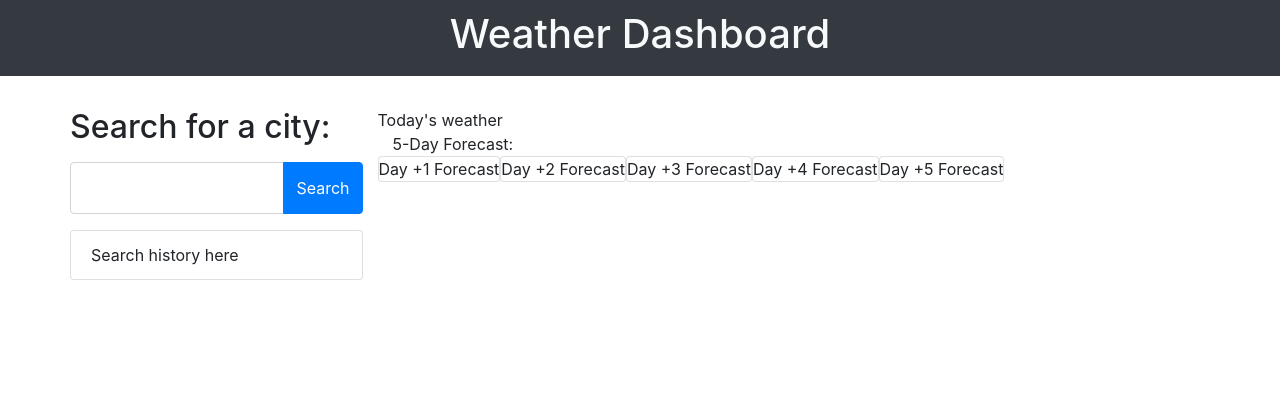
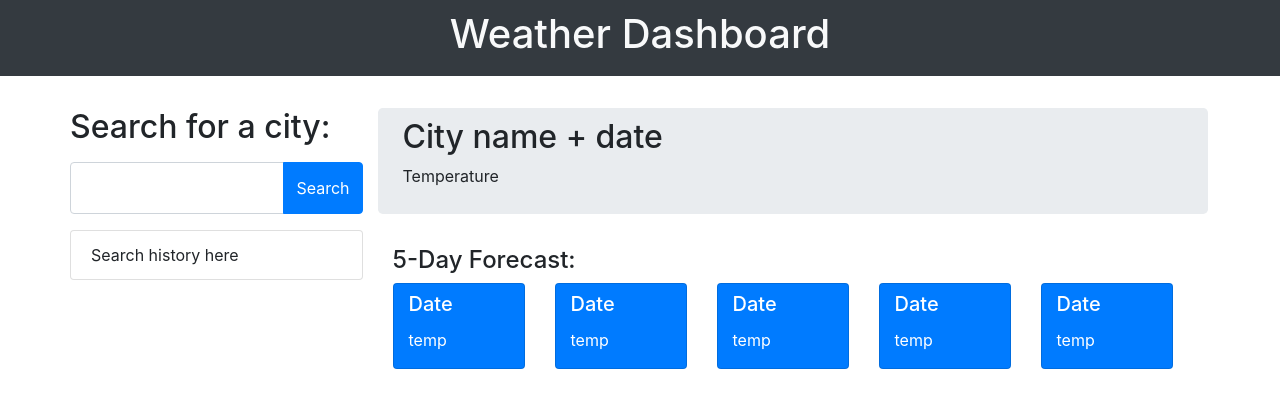
Before and after one commit to Dylancouzon/Weather-Dashboard, a plain HTML site: page index.html in a window 1280 px wide. Drawn offline with nearby package versions, Linux system fonts and the light colour scheme; no server answers.

Commit message:
add rest of bootstrap

```diff
--- a/index.html
+++ b/index.html
@@ -37,33 +37,44 @@
           </div>
 
           <!-- Search History -->
-          <ul class="list-group">
+          <!-- https://getbootstrap.com/docs/4.2/components/list-group/ docs to activate links if needed -->
+          <ul class="list-group mb-3">
             <li class="list-group-item">Search history here</li>
           </ul>
         </div>
         <div class="col-12 col-md-8">
           <!-- Today's result -->
           <div class="row">
-            Today's weather
+            <div class="jumbotron col-12">
+              <div class="container">
+                <h2 class="display-5">City name + date</h2>
+                <p>Temperature</p>
+              </div>
+            </div>
           </div>
           <!-- 5 Days Forecast -->
-          5-Day Forecast:
-          <div class="row">
-            <div class="card">
-              Day +1 Forecast
+          <h4>5-Day Forecast:</h4>
+          <div class="row justify-content-around card-deck">
+            <div class="card text-white bg-primary mb-3 col pt-2">
+                <h5 class="card-title">Date</h5>
+                <p>temp</p>
             </div>
-            <div class="card">
-              Day +2 Forecast
-            </div>
-            <div class="card">
-              Day +3 Forecast
-            </div>
-            <div class="card">
-              Day +4 Forecast
-            </div>
-            <div class="card">
-              Day +5 Forecast
-            </div>
+            <div class="card text-white bg-primary mb-3 col pt-2">
+              <h5 class="card-title">Date</h5>
+              <p>temp</p>
+          </div>
+          <div class="card text-white bg-primary mb-3 col pt-2">
+            <h5 class="card-title">Date</h5>
+            <p>temp</p>
+        </div>
+        <div class="card text-white bg-primary mb-3 col pt-2">
+          <h5 class="card-title">Date</h5>
+          <p>temp</p>
+      </div>
+      <div class="card text-white bg-primary mb-3 col pt-2">
+        <h5 class="card-title">Date</h5>
+        <p>temp</p>
+    </div>
           </div>
         </div>
       </section>
```
